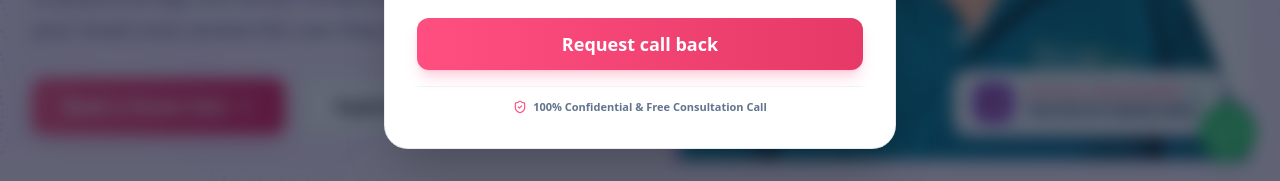
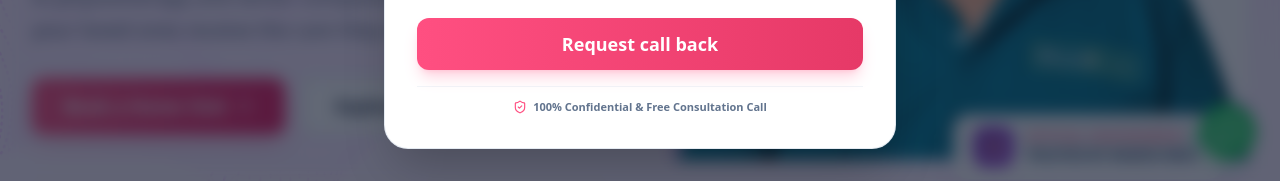
Before and after one commit to sagarkiisha5-spec/SILVERCARE, a React (Vite) app: page / in a window 1280 px wide. Shown: the part 617-798 px from the top of the page. Built offline with nearby package versions, Linux system fonts and the light colour scheme; no server answers; the database is empty.

Commit message:
Shift TRUSTED BY RAKESH BEDI badge lower down towards bottom edge

```diff
--- a/src/pages/public/Home.tsx
+++ b/src/pages/public/Home.tsx
@@ -267,8 +267,9 @@ export default function Home() {
                   initial={{ opacity: 0, y: 10, scale: 0.9 }}
                   animate={{ opacity: 1, y: 0, scale: 1 }}
                   transition={{ duration: 0.5, delay: 0.6, ease: premiumEase }}
-                  className="absolute bottom-4 right-2 sm:bottom-6 sm:right-6 bg-white/95 backdrop-blur-md px-4 py-2.5 sm:px-5 sm:py-3 rounded-2xl border border-purple-100 shadow-xl shadow-purple-900/10 flex items-center gap-3 group hover:scale-[1.03] transition-all duration-300 z-20"
+                  className="absolute -bottom-4 right-2 sm:-bottom-5 sm:right-6 bg-white/95 backdrop-blur-md px-4 py-2.5 sm:px-5 sm:py-3 rounded-2xl border border-purple-100 shadow-2xl shadow-purple-900/15 flex items-center gap-3 group hover:scale-[1.03] transition-all duration-300 z-20"
                 >
+
                   <div className="h-9 w-9 sm:h-10 sm:w-10 rounded-xl bg-[linear-gradient(135deg,#7B2CBF,#9D4EDD)] text-white flex items-center justify-center shadow-sm shrink-0">
                     <ShieldCheck size={20} className="text-amber-300" />
                   </div>
```
